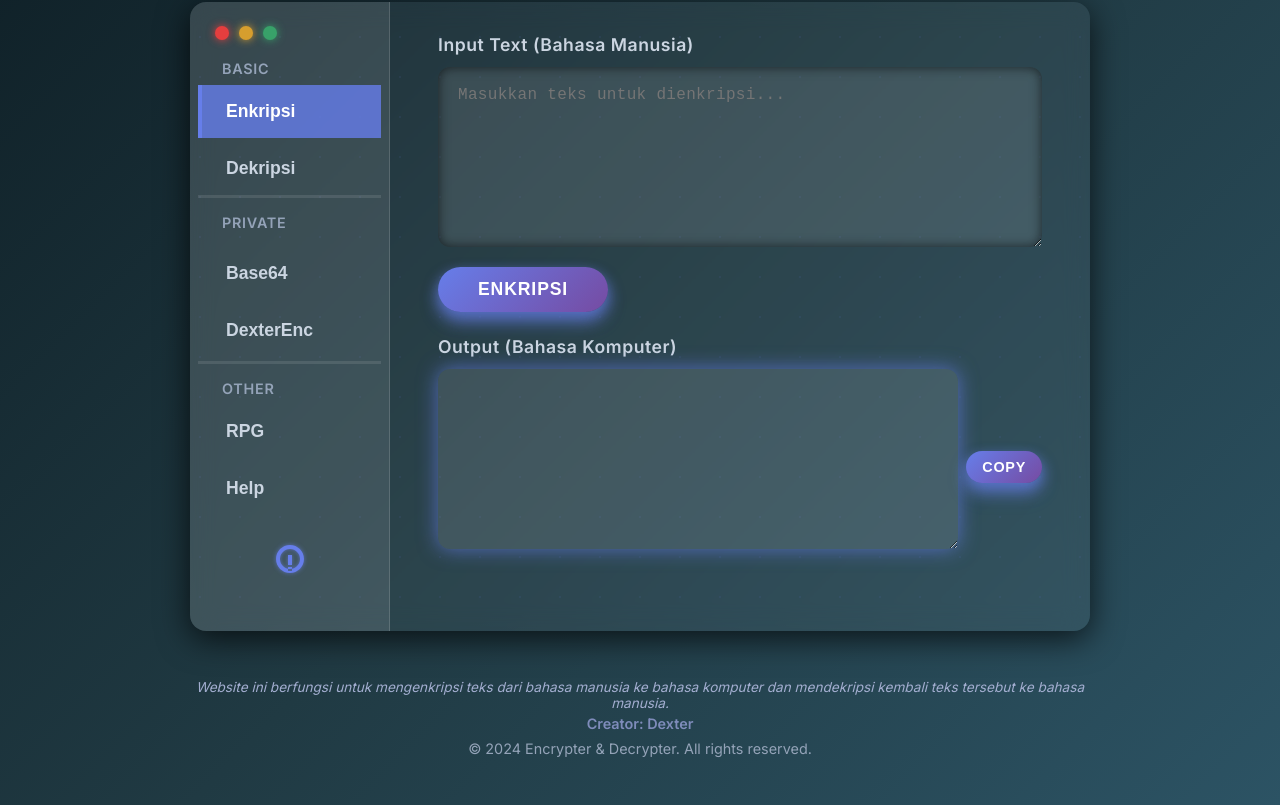
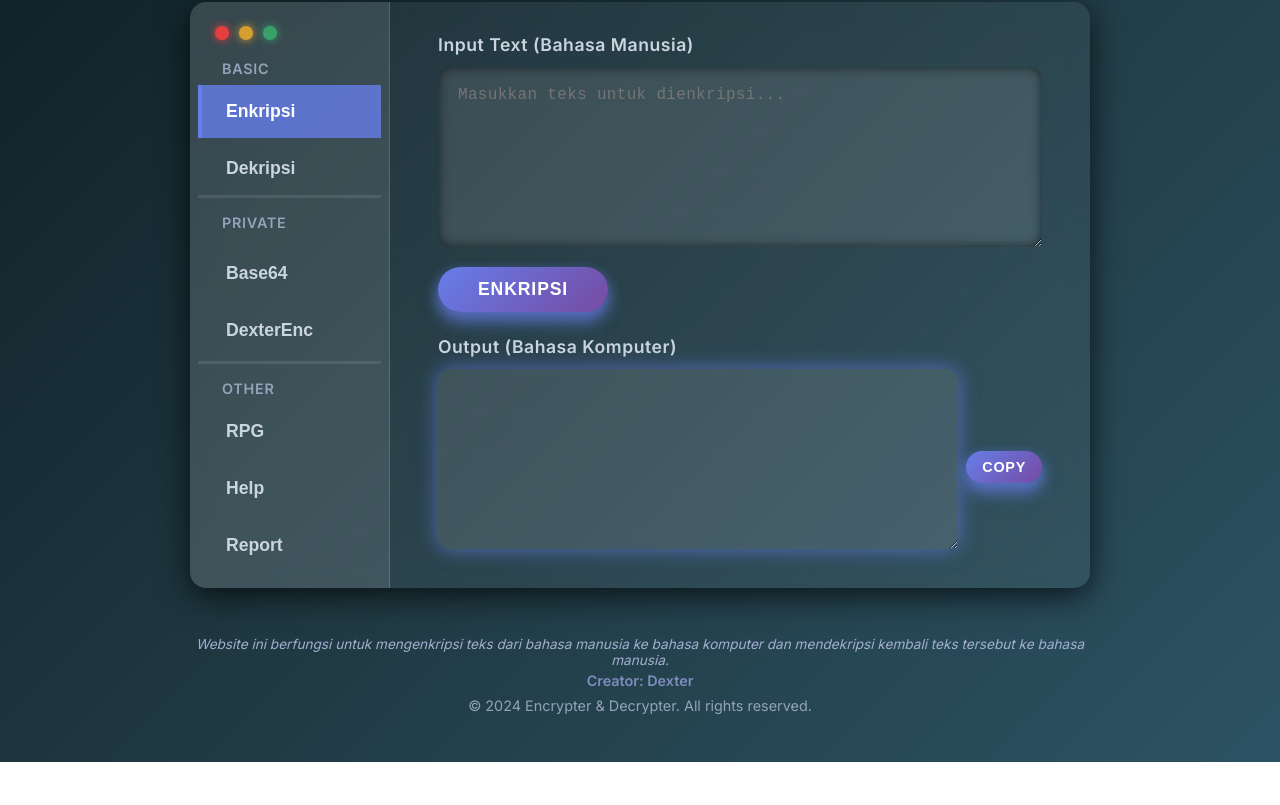
Before and after one commit to EncryptDex/EncryptDex.github.io, a plain HTML site: page index.html in a window 1280 px wide. Both pictures are taken after a click on the button "Enter Encryption Menu". Shown: the part 98-903 px from the top of the page. After the commit the page ends 860 px from the top, so only its background shows below. Drawn offline with Linux system fonts and the light colour scheme.

Commit message:
Update index.html

```diff
--- a/index.html
+++ b/index.html
@@ -402,12 +402,8 @@
         <div class="sidebar-group-label">OTHER</div>
         <button id="tab-rpg" type="button">RPG</button>
         <button id="btn-help" type="button">Help</button>
+<button id="btn-report" type="button" title="Report">Report</button>
       </div>
-    <div id="report-logo" title="Report a Suggestion" style="margin-top:auto; padding: 1.5rem; cursor: pointer; display: flex; justify-content: center; align-items: center;">
-      <svg xmlns="http://www.w3.org/2000/svg" fill="#667eea" width="48" height="52" viewBox="0 0 24 24" style="filter: drop-shadow(0 0 2px rgba(102, 126, 234, 0.7)); transition: filter 0.3s ease;">
-        <path d="M12 2C8.13 2 5 5.13 5 9c0 3.87 3.13 7 7 7s7-3.13 7-7c0-3.87-3.13-7-7-7zm0 12c-2.76 0-5-2.24-5-5 0-2.76 2.24-5 5-5s5 2.24 5 5c0 2.76-2.24 5-5 5zm-1-7h2v5h-2zm0 6h2v2h-2z"/>
-      </svg>
-    </div>
 
     <!-- Report Modal -->
     <div id="report-modal" style="display:none; position: fixed; top: 0; left: 0; width: 100vw; height: 100vh; background: rgba(0,0,0,0.7); backdrop-filter: blur(4px); justify-content: center; align-items: center; z-index: 1000;">
@@ -704,7 +700,9 @@
     const reportText = document.getElementById('report-text');
     const reportFeedback = document.getElementById('report-feedback');
 
-    reportLogo.addEventListener('click', () => {
+    const btnReport = document.getElementById('btn-report');
+
+    btnReport.addEventListener('click', () => {
       reportModal.style.display = 'flex';
       reportText.value = '';
       reportFeedback.textContent = '';
```
